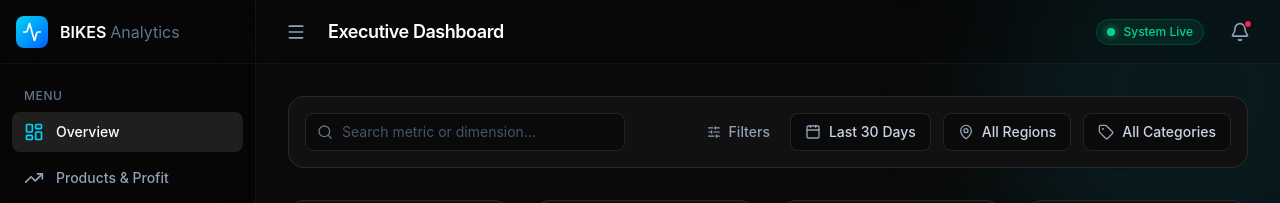
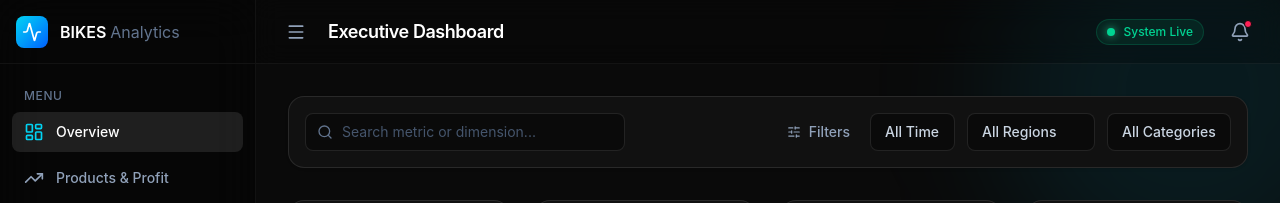
Before and after one commit to A1EXF6A/DASHBOARD, a React app in the folder frontend/: page / in a window 1280 px wide. Shown: the top 203 px of the page. Built offline with nearby package versions, Linux system fonts and the light colour scheme; no server answers; the HTML template or start-up script is replaced by a standard one.

Commit message:
global filter aggregation

```diff
--- a/frontend/src/App.jsx
+++ b/frontend/src/App.jsx
@@ -9,12 +9,14 @@ import LogisticsCostChart from './components/Charts/LogisticsCostChart';
 import SupplierLeadTimeChart from './components/Charts/SupplierLeadTimeChart';
 import TerritoryGrowthChart from './components/Charts/TerritoryGrowthChart';
 import ComponentUsageChart from './components/Charts/ComponentUsageChart';
+import { FilterProvider } from './context/FilterContext';
 
 function App() {
   return (
-    <DashboardLayout>
-      <GlobalFilters />
-      <KPICards />
+    <FilterProvider>
+      <DashboardLayout>
+        <GlobalFilters />
+        <KPICards />
 
       {/* Primary Financial & Operational Row */}
       <div className="grid grid-cols-1 xl:grid-cols-2 gap-6 mb-6">
@@ -45,6 +47,7 @@ function App() {
          </div>
       </div>
     </DashboardLayout>
+    </FilterProvider>
   );
 }
 
--- a/frontend/src/components/Charts/ComboAnalysisChart.jsx
+++ b/frontend/src/components/Charts/ComboAnalysisChart.jsx
@@ -1,6 +1,7 @@
 import React, { useEffect, useState } from 'react';
 import { ScatterChart, Scatter, XAxis, YAxis, CartesianGrid, Tooltip, ResponsiveContainer, ZAxis, Cell } from 'recharts';
 import { getProductCombos } from '../../services/api';
+import { useFilters } from '../../context/FilterContext';
 
 const CustomTooltip = ({ active, payload }) => {
   if (active && payload && payload.length) {
@@ -29,18 +30,20 @@ const CustomTooltip = ({ active, payload }) => {
 };
 
 const ComboAnalysisChart = () => {
+  const { filters } = useFilters();
   const [data, setData] = useState([]);
   const [loading, setLoading] = useState(true);
 
   useEffect(() => {
-    getProductCombos().then(res => {
+    setLoading(true);
+    getProductCombos(filters).then(res => {
       setData(res.data);
       setLoading(false);
     }).catch(err => {
       console.error(err);
       setLoading(false);
     });
-  }, []);
+  }, [filters]);
 
   return (
     <div className="bg-[#111111] border border-white/10 rounded-2xl p-6 hover:border-white/20 transition-all duration-300 group">
--- a/frontend/src/components/Charts/ComponentUsageChart.jsx
+++ b/frontend/src/components/Charts/ComponentUsageChart.jsx
@@ -1,6 +1,7 @@
 import React, { useEffect, useState } from 'react';
 import { PieChart, Pie, Cell, Tooltip, ResponsiveContainer, Legend } from 'recharts';
 import { getComponentsDistribution } from '../../services/api';
+import { useFilters } from '../../context/FilterContext';
 
 const CustomTooltip = ({ active, payload }) => {
   if (active && payload && payload.length) {
@@ -27,18 +28,20 @@ const CustomTooltip = ({ active, payload }) => {
 const COLORS = ['#0ea5e9', '#8b5cf6', '#ec4899', '#f59e0b', '#10b981', '#6366f1'];
 
 const ComponentUsageChart = () => {
+  const { filters } = useFilters();
   const [data, setData] = useState([]);
   const [loading, setLoading] = useState(true);
 
   useEffect(() => {
-    getComponentsDistribution().then(res => {
+    setLoading(true);
+    getComponentsDistribution(filters).then(res => {
       setData(res.data);
       setLoading(false);
     }).catch(err => {
       console.error(err);
       setLoading(false);
     });
-  }, []);
+  }, [filters]);
 
   return (
     <div className="bg-[#111111] border border-white/10 rounded-2xl p-6 hover:border-white/20 transition-all duration-300 group">
--- a/frontend/src/components/Charts/InventoryDemandChart.jsx
+++ b/frontend/src/components/Charts/InventoryDemandChart.jsx
@@ -1,6 +1,7 @@
 import React, { useEffect, useState } from 'react';
 import { ComposedChart, Area, Bar, XAxis, YAxis, CartesianGrid, Tooltip, Legend, ResponsiveContainer } from 'recharts';
 import { getInventoryMisalignment } from '../../services/api';
+import { useFilters } from '../../context/FilterContext';
 
 const CustomTooltip = ({ active, payload, label }) => {
   if (active && payload && payload.length) {
@@ -30,11 +31,13 @@ const CustomTooltip = ({ active, payload, label }) => {
 };
 
 const InventoryDemandChart = () => {
+  const { filters } = useFilters();
   const [data, setData] = useState([]);
   const [loading, setLoading] = useState(true);
 
   useEffect(() => {
-    getInventoryMisalignment().then(res => {
+    setLoading(true);
+    getInventoryMisalignment(filters).then(res => {
       const transformed = res.data.slice(0, 10).map(d => ({
         name: d.nombreProducto.substring(0, 15) + (d.nombreProducto.length > 15 ? '...' : ''),
         stock: d.stockPromedio,
@@ -46,7 +49,7 @@ const InventoryDemandChart = () => {
       console.error(err);
       setLoading(false);
     });
-  }, []);
+  }, [filters]);
 
   return (
     <div className="bg-[#111111] border border-white/10 rounded-2xl p-6 hover:border-white/20 transition-all duration-300 group">
--- a/frontend/src/components/Charts/LogisticsCostChart.jsx
+++ b/frontend/src/components/Charts/LogisticsCostChart.jsx
@@ -1,6 +1,7 @@
 import React, { useEffect, useState } from 'react';
 import { BarChart, Bar, XAxis, YAxis, CartesianGrid, Tooltip, ResponsiveContainer, Cell } from 'recharts';
 import { getTransportCosts } from '../../services/api';
+import { useFilters } from '../../context/FilterContext';
 
 const CustomTooltip = ({ active, payload, label }) => {
   if (active && payload && payload.length) {
@@ -29,18 +30,20 @@ const CustomTooltip = ({ active, payload, label }) => {
 };
 
 const LogisticsCostChart = () => {
+  const { filters } = useFilters();
   const [data, setData] = useState([]);
   const [loading, setLoading] = useState(true);
 
   useEffect(() => {
-    getTransportCosts().then(res => {
+    setLoading(true);
+    getTransportCosts(filters).then(res => {
       setData(res.data);
       setLoading(false);
     }).catch(err => {
       console.error(err);
       setLoading(false);
     });
-  }, []);
+  }, [filters]);
 
   return (
     <div className="bg-[#111111] border border-white/10 rounded-2xl p-6 hover:border-white/20 transition-all duration-300 group">
--- a/frontend/src/components/Charts/ProfitabilityChart.jsx
+++ b/frontend/src/components/Charts/ProfitabilityChart.jsx
@@ -1,6 +1,7 @@
 import React, { useEffect, useState } from 'react';
 import { BarChart, Bar, XAxis, YAxis, CartesianGrid, Tooltip, ResponsiveContainer, Cell } from 'recharts';
 import { getProfitability } from '../../services/api';
+import { useFilters } from '../../context/FilterContext';
 
 // Custom Tooltip for better SaaS UI design
 const CustomTooltip = ({ active, payload, label }) => {
@@ -19,11 +20,13 @@ const CustomTooltip = ({ active, payload, label }) => {
 };
 
 const ProfitabilityChart = () => {
+  const { filters } = useFilters();
   const [data, setData] = useState([]);
   const [loading, setLoading] = useState(true);
 
   useEffect(() => {
-    getProfitability().then(res => {
+    setLoading(true);
+    getProfitability(filters).then(res => {
       const transformed = res.data.slice(0, 8).map(d => ({
         name: d.nombre.substring(0, 20) + (d.nombre.length > 20 ? '...' : ''),
         margin: d.margenNeto,
@@ -35,7 +38,7 @@ const ProfitabilityChart = () => {
       console.error(err);
       setLoading(false);
     });
-  }, []);
+  }, [filters]);
 
   return (
     <div className="bg-[#111111] border border-white/10 rounded-2xl p-6 hover:border-white/20 transition-all duration-300 group">
--- a/frontend/src/components/Charts/SupplierLeadTimeChart.jsx
+++ b/frontend/src/components/Charts/SupplierLeadTimeChart.jsx
@@ -1,6 +1,7 @@
 import React, { useEffect, useState } from 'react';
 import { ComposedChart, Line, Bar, XAxis, YAxis, CartesianGrid, Tooltip, Legend, ResponsiveContainer } from 'recharts';
 import { getSupplierLeadTimes } from '../../services/api';
+import { useFilters } from '../../context/FilterContext';
 
 const CustomTooltip = ({ active, payload, label }) => {
   if (active && payload && payload.length) {
@@ -30,18 +31,20 @@ const CustomTooltip = ({ active, payload, label }) => {
 };
 
 const SupplierLeadTimeChart = () => {
+  const { filters } = useFilters();
   const [data, setData] = useState([]);
   const [loading, setLoading] = useState(true);
 
   useEffect(() => {
-    getSupplierLeadTimes().then(res => {
+    setLoading(true);
+    getSupplierLeadTimes(filters).then(res => {
       setData(res.data.slice(0, 8)); // Top 8 suppliers
       setLoading(false);
     }).catch(err => {
       console.error(err);
       setLoading(false);
     });
-  }, []);
+  }, [filters]);
 
   return (
     <div className="bg-[#111111] border border-white/10 rounded-2xl p-6 hover:border-white/20 transition-all duration-300 group">
--- a/frontend/src/components/Charts/TerritoryGrowthChart.jsx
+++ b/frontend/src/components/Charts/TerritoryGrowthChart.jsx
@@ -1,6 +1,7 @@
 import React, { useEffect, useState } from 'react';
 import { AreaChart, Area, XAxis, YAxis, CartesianGrid, Tooltip, ResponsiveContainer } from 'recharts';
 import { getTerritoryGrowth } from '../../services/api';
+import { useFilters } from '../../context/FilterContext';
 
 const CustomTooltip = ({ active, payload, label }) => {
   if (active && payload && payload.length) {
@@ -26,11 +27,13 @@ const CustomTooltip = ({ active, payload, label }) => {
 };
 
 const TerritoryGrowthChart = () => {
+  const { filters } = useFilters();
   const [data, setData] = useState([]);
   const [loading, setLoading] = useState(true);
 
   useEffect(() => {
-    getTerritoryGrowth().then(res => {
+    setLoading(true);
+    getTerritoryGrowth(filters).then(res => {
       // Formatear la fecha para visibilidad
       const transformed = res.data.map(d => ({
          ...d,
@@ -42,7 +45,7 @@ const TerritoryGrowthChart = () => {
       console.error(err);
       setLoading(false);
     });
-  }, []);
+  }, [filters]);
 
   return (
     <div className="bg-[#111111] border border-white/10 rounded-2xl p-6 hover:border-white/20 transition-all duration-300 group">
--- a/frontend/src/components/Filters/GlobalFilters.jsx
+++ b/frontend/src/components/Filters/GlobalFilters.jsx
@@ -1,7 +1,10 @@
 import React from 'react';
-import { Calendar, SlidersHorizontal, MapPin, Tag, Search } from 'lucide-react';
+import { SlidersHorizontal, Search } from 'lucide-react';
+import { useFilters } from '../../context/FilterContext';
 
 const GlobalFilters = () => {
+  const { filters, updateFilter } = useFilters();
+
   return (
     <div className="bg-[#111111] border border-white/10 rounded-2xl p-4 mb-8 shadow-sm flex flex-col lg:flex-row lg:items-center justify-between gap-4">
       <div className="flex items-center gap-2">
@@ -21,20 +24,44 @@ const GlobalFilters = () => {
           Filters
         </div>
 
-        <button className="flex items-center flex-1 sm:flex-none justify-center bg-[#0A0A0A] border border-white/10 rounded-lg px-3.5 py-2 hover:border-white/30 hover:bg-white/5 transition-all group">
-          <Calendar className="w-4 h-4 mr-2 text-slate-400 group-hover:text-white transition-colors" />
-          <span className="text-sm font-medium text-slate-300">Last 30 Days</span>
-        </button>
+        {/* Year Filter */}
+        <select
+          className="flex-1 sm:flex-none bg-[#0A0A0A] border border-white/10 rounded-lg px-3.5 py-2 text-sm font-medium text-slate-300 focus:outline-none focus:border-cyan-500 hover:border-white/30 transition-all cursor-pointer appearance-none"
+          value={filters.anio}
+          onChange={(e) => updateFilter('anio', e.target.value)}
+        >
+          <option value="All">All Time</option>
+          <option value="2011">2011</option>
+          <option value="2012">2012</option>
+          <option value="2013">2013</option>
+          <option value="2014">2014</option>
+        </select>
 
-        <button className="flex items-center flex-1 sm:flex-none justify-center bg-[#0A0A0A] border border-white/10 rounded-lg px-3.5 py-2 hover:border-white/30 hover:bg-white/5 transition-all group">
-          <MapPin className="w-4 h-4 mr-2 text-slate-400 group-hover:text-white transition-colors" />
-          <span className="text-sm font-medium text-slate-300">All Regions</span>
-        </button>
+        {/* Region Filter */}
+        <select
+          className="flex-1 sm:flex-none bg-[#0A0A0A] border border-white/10 rounded-lg px-3.5 py-2 text-sm font-medium text-slate-300 focus:outline-none focus:border-cyan-500 hover:border-white/30 transition-all cursor-pointer appearance-none"
+          value={filters.region}
+          onChange={(e) => updateFilter('region', e.target.value)}
+        >
+          <option value="All">All Regions</option>
+          <option value="North America">North America</option>
+          <option value="Europe">Europe</option>
+          <option value="Pacific">Pacific</option>
+        </select>
 
-        <button className="flex items-center flex-1 sm:flex-none justify-center bg-[#0A0A0A] border border-white/10 rounded-lg px-3.5 py-2 hover:border-white/30 hover:bg-white/5 transition-all group">
-          <Tag className="w-4 h-4 mr-2 text-slate-400 group-hover:text-white transition-colors" />
-          <span className="text-sm font-medium text-slate-300">All Categories</span>
-        </button>
+        {/* Category Filter */}
+        <select
+          className="flex-1 sm:flex-none bg-[#0A0A0A] border border-white/10 rounded-lg px-3.5 py-2 text-sm font-medium text-slate-300 focus:outline-none focus:border-cyan-500 hover:border-white/30 transition-all cursor-pointer appearance-none"
+          value={filters.categoria}
+          onChange={(e) => updateFilter('categoria', e.target.value)}
+        >
+          <option value="All">All Categories</option>
+          <option value="Bikes">Bikes</option>
+          <option value="Components">Components</option>
+          <option value="Clothing">Clothing</option>
+          <option value="Accessories">Accessories</option>
+        </select>
+
       </div>
     </div>
   );
--- /dev/null
+++ b/frontend/src/context/FilterContext.jsx
@@ -0,0 +1,23 @@
+import React, { createContext, useContext, useState } from 'react';
+
+const FilterContext = createContext();
+
+export const useFilters = () => useContext(FilterContext);
+
+export const FilterProvider = ({ children }) => {
+  const [filters, setFilters] = useState({
+    categoria: 'All',
+    region: 'All',
+    anio: 'All'
+  });
+
+  const updateFilter = (key, value) => {
+    setFilters(prev => ({ ...prev, [key]: value }));
+  };
+
+  return (
+    <FilterContext.Provider value={{ filters, updateFilter }}>
+      {children}
+    </FilterContext.Provider>
+  );
+};
```
Also changed, not shown: frontend/src/services/api.js (+7 -7 lines), 1 other file (tests, documents, lock files or other folders).
